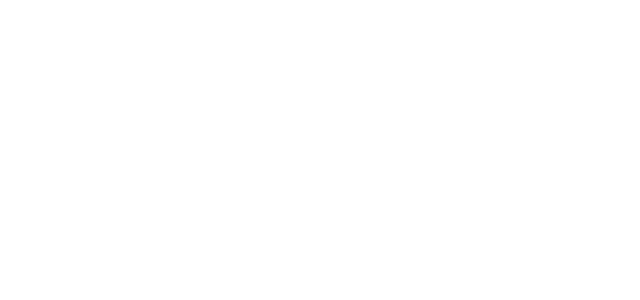
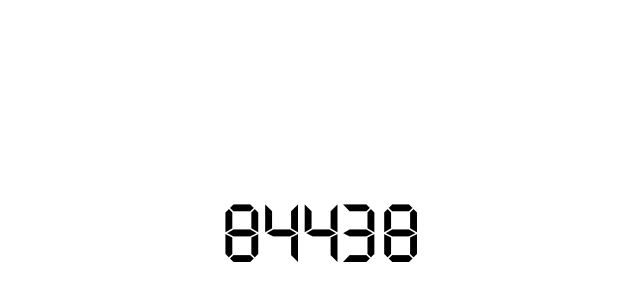
Before and after one commit to zhouaizhuang/vue-demo, a Vue app: page /#/specialFont in a window 1280 px wide. Shown: the part 18-318 px from the top of the page, without its empty margins (268-908 px from the left). Built offline with nearby package versions, Linux system fonts and the light colour scheme.

Commit message:
增加特殊字体demo

```diff
--- a/src/router/index.js
+++ b/src/router/index.js
@@ -22,6 +22,11 @@ const routes = [
     path: '/carousel',
     name: 'carousel',
     component: () => import(/* webpackChunkName: "keyFrame" */ '../views/carousel/index.vue')
+  },
+  {
+    path: '/specialFont',
+    name: 'specialFont',
+    component: () => import(/* webpackChunkName: "other" */ '../views/specialFont/index.vue')
   }
 ]
 
--- /dev/null
+++ b/src/views/specialFont/index.vue
@@ -0,0 +1,36 @@
+
+<template>
+  <div>
+    <div class="lcdd" style="margin:200px auto;width:300px;">
+      {{price}}
+    </div>
+  </div>
+</template>
+<script>
+import { random } from "../../common.js"
+export default {
+  name: 'specialFont',
+  data(){
+    return {
+      price: Math.floor(random(50000, 200000)),
+    }
+  },
+  methods:{
+  },
+  created(){
+    setInterval(() => {
+      this.price = Math.floor(random(50000, 200000))
+    }, 500)
+  }
+}
+</script>
+<style>
+  @font-face {
+    font-family: 'mFont';
+    src: url('./quartzRegular.ttf') format('truetype');
+  }
+  .lcdd{
+    font-family: 'mFont';
+    font-size: 80px;;
+  }
+</style>
```
Also changed, not shown: src/views/specialFont/quartzRegular.ttf (added).
